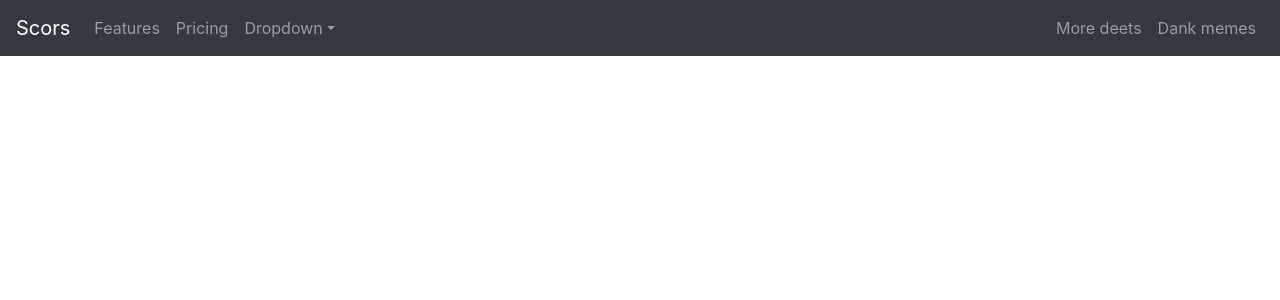
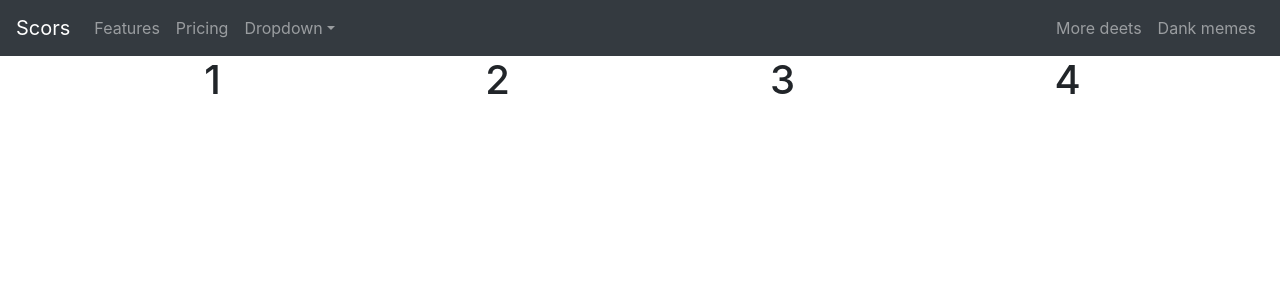
Before and after one commit to chavalk/scors, a React (Create React App) app: page / in a window 1280 px wide. Shown: the top 300 px of the page. Built offline with nearby package versions, Linux system fonts and the light colour scheme.

Commit message:
Add row and column structure to scores page.

```diff
--- a/src/App.js
+++ b/src/App.js
@@ -1,10 +1,12 @@
 import './App.css';
 import NavBar from './components/NavBar';
+import Scores from './pages/Scores';
 
 function App() {
   return (
     <div className="App">
       <NavBar />
+      <Scores />
     </div>
   );
 }
--- a/src/components/ScoresRow/index.js
+++ b/src/components/ScoresRow/index.js
@@ -1,8 +1,18 @@
 import React from 'react';
+import Container from 'react-bootstrap/Container';
+import Row from 'react-bootstrap/Row';
+import Col from 'react-bootstrap/Col';
 
 const ScoresRow = () => {
     return (
-        <div></div>
+        <Container>
+            <Row>
+                <Col><h1>1</h1></Col>
+                <Col><h1>2</h1></Col>
+                <Col><h1>3</h1></Col>
+                <Col><h1>4</h1></Col>
+            </Row>
+        </Container>
     );
 }
 
--- a/src/pages/Scores/index.js
+++ b/src/pages/Scores/index.js
@@ -1,8 +1,9 @@
 import React from 'react';
+import ScoresRow from '../../components/ScoresRow';
 
 const Scores = () => {
     return (
-        <div></div>
+        <ScoresRow></ScoresRow>
     );
 }
 
```
